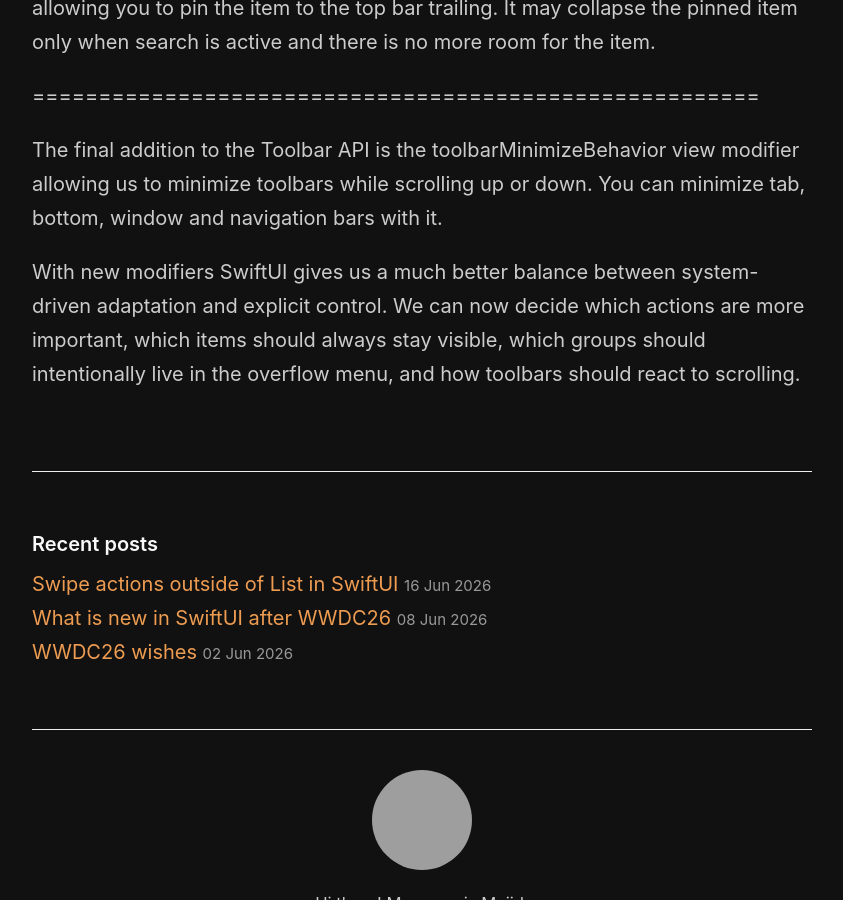
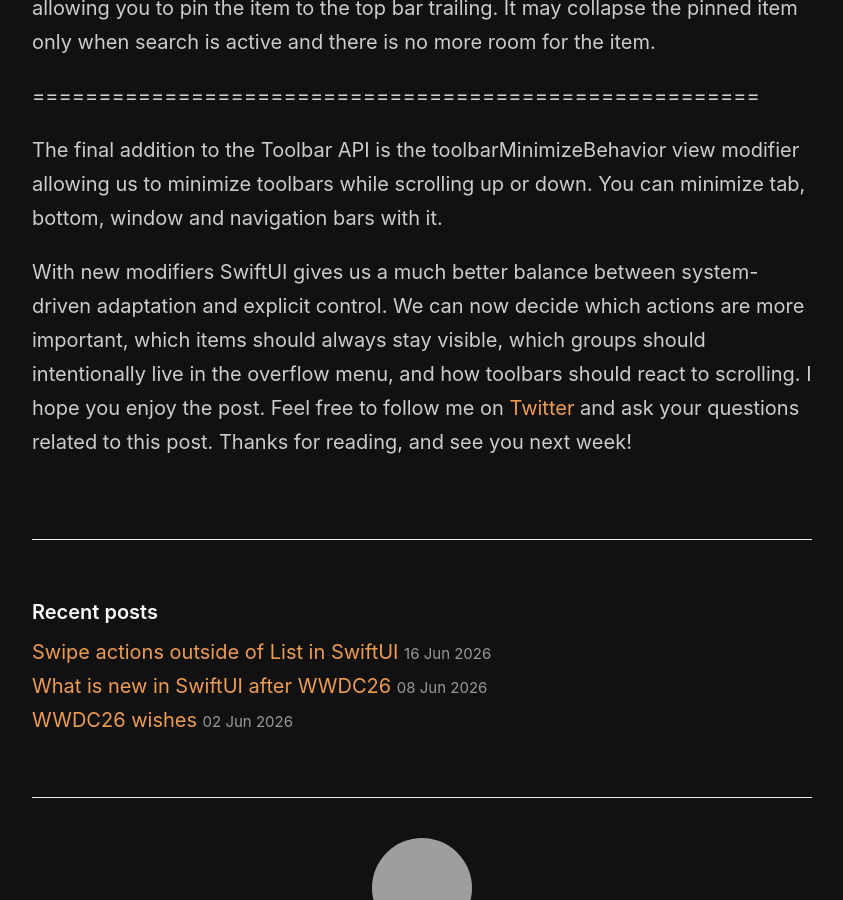
Before and after one commit to mecid/mecid.github.io, a Jekyll site: the page built from _posts/2026-06-23-taking-control-of-toolbar-items-in-swiftui.md, in a window 1280 px wide and 900 px high, scrolled down 1525 px, cut to the strip 0-900 px from the top of the window. Shown: the whole strip, without its empty margins (218-1061 px from the left). Built offline with Jekyll 4.4.1, drawn with Linux system fonts in a browser that asks for light colours; grey boxes are pictures that could not be loaded.

Commit message:
conclusion added to the toolbar post

```diff
--- a/_posts/2026-06-23-taking-control-of-toolbar-items-in-swiftui.md
+++ b/_posts/2026-06-23-taking-control-of-toolbar-items-in-swiftui.md
@@ -33,4 +33,4 @@ SwiftUI also introduces the topBarPinnedTrailing placement of toolbar item allow
 
 The final addition to the Toolbar API is the toolbarMinimizeBehavior view modifier allowing us to minimize toolbars while scrolling up or down. You can minimize tab, bottom, window and navigation bars with it.
 
-With new modifiers SwiftUI gives us a much better balance between system-driven adaptation and explicit control. We can now decide which actions are more important, which items should always stay visible, which groups should intentionally live in the overflow menu, and how toolbars should react to scrolling.
+With new modifiers SwiftUI gives us a much better balance between system-driven adaptation and explicit control. We can now decide which actions are more important, which items should always stay visible, which groups should intentionally live in the overflow menu, and how toolbars should react to scrolling. I hope you enjoy the post. Feel free to follow me on [Twitter](https://twitter.com/mecid) and ask your questions related to this post. Thanks for reading, and see you next week!
```
